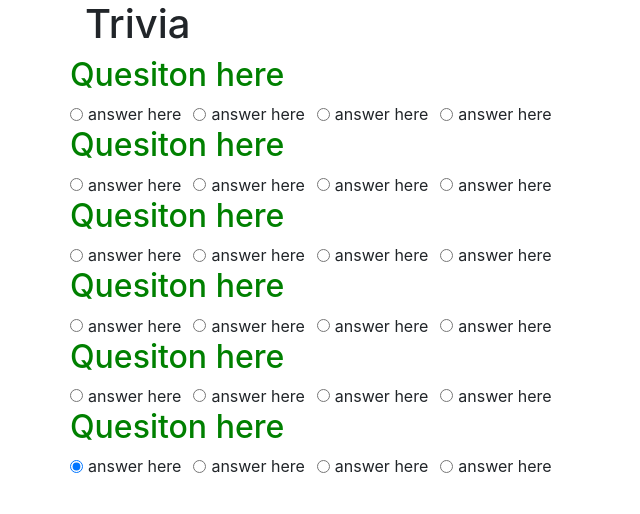
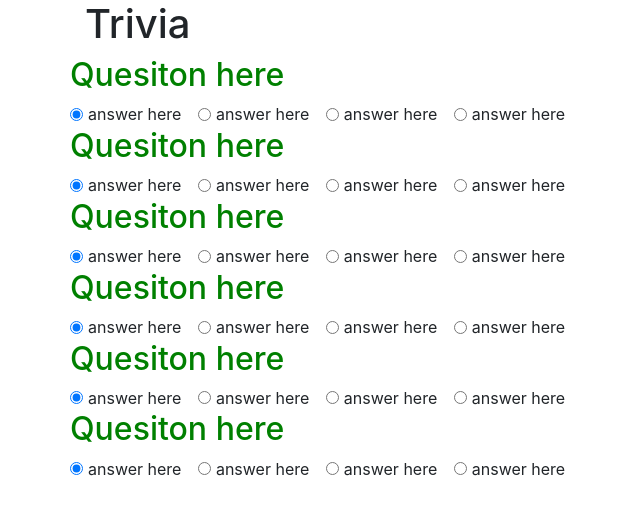
Before and after one commit to tstike44/Trivia-Game, a plain HTML site: page index.html in a window 1280 px wide. Shown: the whole page, without its empty margins (0-640 px from the left). Drawn offline with nearby package versions, Linux system fonts and the light colour scheme.

Commit message:
made the check boxes work for each line (still shows option 1 as the default)

```diff
--- a/assets/javascript/app.js
+++ b/assets/javascript/app.js
@@ -10,16 +10,12 @@
 //result screen shows the time that was remaining when the answer was clicked, whether or not they got the question right or not, the correct asnwer, and a gif
 //questions don't need to randomize
 var questions = [
-    { q: "The sky is blue.", a: "bologna" },
-    { q: "There are 365 days in a year.", a: "cheetos" },
-    { q: "There are 42 ounces in a pound.", a: "macaroni" },
-    { q: "The Declaration of Independence was created in 1745.", a: "peanuts" },
-    { q: "Bananas are vegetables.", a: "cheetos" }
+    { q: "", a: "" },
+    { q: ".", a: "" },
+    { q: ".", a: "" },
+    { q: ".", a: "" },
+    { q: "", a: "" }
   ];
-//reset the game
-function reset() {
-
-}
 //start game
 function start() {
 
--- a/index.html
+++ b/index.html
@@ -18,39 +18,49 @@
         <div id="row">
             <h1>Trivia</h1>
         </div>
+
+        <!-- ****************G R O U P 1**************** -->
+
         <!-- questions -->
         <div class="row">
             <h2 id="questions">Quesiton here</h2>
         </div>
         <!-- answers -->
+
         <div class="row">
+            <form>
                 <div class="form-check-inline">
-                <input class="form-check-input" type="radio" name="exampleRadios" id="exampleRadios1" value="option1"
-                    checked>
+                    <input class="form-check-input" type="radio" name="exampleRadios" id="exampleRadios1"
+                        value="option1" checked>
                     <label class="form-check-label" for="exampleRadios1">
                         answer here
                     </label>
                 </div>
                 <div class="form-check-inline">
-                <input class="form-check-input" type="radio" name="exampleRadios" id="exampleRadios2" value="option2">
+                    <input class="form-check-input" type="radio" name="exampleRadios" id="exampleRadios2"
+                        value="option2">
                     <label class="form-check-label" for="exampleRadios2">
                         answer here
                     </label>
                 </div>
                 <div class="form-check-inline">
-                <input class="form-check-input" type="radio" name="exampleRadios" id="exampleRadios3" value="option3">
+                    <input class="form-check-input" type="radio" name="exampleRadios" id="exampleRadios3"
+                        value="option3">
                     <label class="form-check-label" for="exampleRadios3">
                         answer here
                     </label>
                 </div>
                 <div class="form-check-inline">
-                <input class="form-check-input" type="radio" name="exampleRadios" id="exampleRadios4" value="option4">
+                    <input class="form-check-input" type="radio" name="exampleRadios" id="exampleRadios4"
+                        value="option4">
                     <label class="form-check-label" for="exampleRadios4">
                         answer here
                     </label>
                 </div>
-        </div> <!-- answers end -->
+            </form>
+        </div> <!-- answers row end -->
 
+        <!-- ****************G R O U P 2**************** -->
 
         <!-- questions -->
         <div class="row">
@@ -58,33 +68,79 @@
         </div>
         <!-- answers start -->
         <div class="row">
+            <form>
                 <div class="form-check-inline">
-                <input class="form-check-input" type="radio" name="exampleRadios" id="exampleRadios1" value="option1"
-                    checked>
+                    <input class="form-check-input" type="radio" name="exampleRadios" id="exampleRadios1"
+                        value="option1" checked>
                     <label class="form-check-label" for="exampleRadios1">
                         answer here
                     </label>
                 </div>
                 <div class="form-check-inline">
-                <input class="form-check-input" type="radio" name="exampleRadios" id="exampleRadios2" value="option2">
+                    <input class="form-check-input" type="radio" name="exampleRadios" id="exampleRadios2"
+                        value="option2">
                     <label class="form-check-label" for="exampleRadios2">
                         answer here
                     </label>
                 </div>
                 <div class="form-check-inline">
-                <input class="form-check-input" type="radio" name="exampleRadios" id="exampleRadios3" value="option3">
+                    <input class="form-check-input" type="radio" name="exampleRadios" id="exampleRadios3"
+                        value="option3">
                     <label class="form-check-label" for="exampleRadios3">
                         answer here
                     </label>
                 </div>
                 <div class="form-check-inline">
-                <input class="form-check-input" type="radio" name="exampleRadios" id="exampleRadios4" value="option4">
+                    <input class="form-check-input" type="radio" name="exampleRadios" id="exampleRadios4"
+                        value="option4">
                     <label class="form-check-label" for="exampleRadios4">
                         answer here
                     </label>
                 </div>
+            </form>
+        </div> <!-- answers row end -->
+
+        <!-- ****************G R O U P 3**************** -->
+
+        <!-- questions -->
+        <div class="row">
+            <h2 id="questions">Quesiton here</h2>
+        </div>
+        <!-- answers -->
+        <div class="row">
+            <form>
+                <div class="form-check-inline">
+                    <input class="form-check-input" type="radio" name="exampleRadios" id="exampleRadios1"
+                        value="option1" checked>
+                    <label class="form-check-label" for="exampleRadios1">
+                        answer here
+                    </label>
+                </div>
+                <div class="form-check-inline">
+                    <input class="form-check-input" type="radio" name="exampleRadios" id="exampleRadios2"
+                        value="option2">
+                    <label class="form-check-label" for="exampleRadios2">
+                        answer here
+                    </label>
+                </div>
+                <div class="form-check-inline">
+                    <input class="form-check-input" type="radio" name="exampleRadios" id="exampleRadios3"
+                        value="option3">
+                    <label class="form-check-label" for="exampleRadios3">
+                        answer here
+                    </label>
+                </div>
+                <div class="form-check-inline">
+                    <input class="form-check-input" type="radio" name="exampleRadios" id="exampleRadios4"
+                        value="option4">
+                    <label class="form-check-label" for="exampleRadios4">
+                        answer here
+                    </label>
+                </div>
+            </form>
         </div> <!-- answers end -->
 
+    <!-- ******************G R O U P 4**************** -->
 
 
         <!-- questions -->
@@ -93,32 +149,39 @@
         </div>
         <!-- answers -->
         <div class="row">
+            <form>
                 <div class="form-check-inline">
-                <input class="form-check-input" type="radio" name="exampleRadios" id="exampleRadios1" value="option1"
-                    checked>
+                    <input class="form-check-input" type="radio" name="exampleRadios" id="exampleRadios1"
+                        value="option1" checked>
                     <label class="form-check-label" for="exampleRadios1">
                         answer here
                     </label>
                 </div>
                 <div class="form-check-inline">
-                <input class="form-check-input" type="radio" name="exampleRadios" id="exampleRadios2" value="option2">
+                    <input class="form-check-input" type="radio" name="exampleRadios" id="exampleRadios2"
+                        value="option2">
                     <label class="form-check-label" for="exampleRadios2">
                         answer here
                     </label>
                 </div>
                 <div class="form-check-inline">
-                <input class="form-check-input" type="radio" name="exampleRadios" id="exampleRadios3" value="option3">
+                    <input class="form-check-input" type="radio" name="exampleRadios" id="exampleRadios3"
+                        value="option3">
                     <label class="form-check-label" for="exampleRadios3">
                         answer here
                     </label>
                 </div>
                 <div class="form-check-inline">
-                <input class="form-check-input" type="radio" name="exampleRadios" id="exampleRadios4" value="option4">
+                    <input class="form-check-input" type="radio" name="exampleRadios" id="exampleRadios4"
+                        value="option4">
                     <label class="form-check-label" for="exampleRadios4">
                         answer here
                     </label>
                 </div>
+            </form>
         </div> <!-- answers end -->
+
+        <!-- ******************G R O U P 5**************** -->
 
         <!-- questions -->
         <div class="row">
@@ -126,32 +189,39 @@
         </div>
         <!-- answers -->
         <div class="row">
+            <form>
                 <div class="form-check-inline">
-                <input class="form-check-input" type="radio" name="exampleRadios" id="exampleRadios1" value="option1"
-                    checked>
+                    <input class="form-check-input" type="radio" name="exampleRadios" id="exampleRadios1"
+                        value="option1" checked>
                     <label class="form-check-label" for="exampleRadios1">
                         answer here
                     </label>
                 </div>
                 <div class="form-check-inline">
-                <input class="form-check-input" type="radio" name="exampleRadios" id="exampleRadios2" value="option2">
+                    <input class="form-check-input" type="radio" name="exampleRadios" id="exampleRadios2"
+                        value="option2">
                     <label class="form-check-label" for="exampleRadios2">
                         answer here
                     </label>
                 </div>
                 <div class="form-check-inline">
-                <input class="form-check-input" type="radio" name="exampleRadios" id="exampleRadios3" value="option3">
+                    <input class="form-check-input" type="radio" name="exampleRadios" id="exampleRadios3"
+                        value="option3">
                     <label class="form-check-label" for="exampleRadios3">
                         answer here
                     </label>
                 </div>
                 <div class="form-check-inline">
-                <input class="form-check-input" type="radio" name="exampleRadios" id="exampleRadios4" value="option4">
+                    <input class="form-check-input" type="radio" name="exampleRadios" id="exampleRadios4"
+                        value="option4">
                     <label class="form-check-label" for="exampleRadios4">
                         answer here
                     </label>
                 </div>
+            </form>
         </div> <!-- answers end -->
+
+    <!-- ******************G R O U P 6**************** -->
 
         <!-- questions -->
         <div class="row">
@@ -159,69 +229,37 @@
         </div>
         <!-- answers -->
         <div class="row">
+            <form>
                 <div class="form-check-inline">
-                <input class="form-check-input" type="radio" name="exampleRadios" id="exampleRadios1" value="option1"
-                    checked>
+                    <input class="form-check-input" type="radio" name="exampleRadios" id="exampleRadios1"
+                        value="option1" checked>
                     <label class="form-check-label" for="exampleRadios1">
                         answer here
                     </label>
                 </div>
                 <div class="form-check-inline">
-                <input class="form-check-input" type="radio" name="exampleRadios" id="exampleRadios2" value="option2">
+                    <input class="form-check-input" type="radio" name="exampleRadios" id="exampleRadios2"
+                        value="option2">
                     <label class="form-check-label" for="exampleRadios2">
                         answer here
                     </label>
                 </div>
                 <div class="form-check-inline">
-                <input class="form-check-input" type="radio" name="exampleRadios" id="exampleRadios3" value="option3">
+                    <input class="form-check-input" type="radio" name="exampleRadios" id="exampleRadios3"
+                        value="option3">
                     <label class="form-check-label" for="exampleRadios3">
                         answer here
                     </label>
                 </div>
                 <div class="form-check-inline">
-                <input class="form-check-input" type="radio" name="exampleRadios" id="exampleRadios4" value="option4">
+                    <input class="form-check-input" type="radio" name="exampleRadios" id="exampleRadios4"
+                        value="option4">
                     <label class="form-check-label" for="exampleRadios4">
                         answer here
                     </label>
                 </div>
+            </form>
         </div> <!-- answers end -->
-
-        <!-- questions -->
-        <div class="row">
-            <h2 id="questions">Quesiton here</h2>
-        </div>
-        <!-- answers -->
-        <div class="row">
-            <div class="form-check-inline">
-                <input class="form-check-input" type="radio" name="exampleRadios" id="exampleRadios1" value="option1"
-                    checked>
-                <label class="form-check-label" for="exampleRadios1">
-                    answer here
-                </label>
-            </div>
-            <div class="form-check-inline">
-                <input class="form-check-input" type="radio" name="exampleRadios" id="exampleRadios2" value="option2">
-                <label class="form-check-label" for="exampleRadios2">
-                    answer here
-                </label>
-            </div>
-            <div class="form-check-inline">
-                <input class="form-check-input" type="radio" name="exampleRadios" id="exampleRadios3" value="option3">
-                <label class="form-check-label" for="exampleRadios3">
-                    answer here
-                </label>
-            </div>
-            <div class="form-check-inline">
-                <input class="form-check-input" type="radio" name="exampleRadios" id="exampleRadios4" value="option4">
-                <label class="form-check-label" for="exampleRadios4">
-                    answer here
-                </label>
-            </div>
-        </div> <!-- answers end -->
-
-
-
-
 
     </div>
     <!-- end of container -->
```
Lines whose indentation alone changed are shown as unchanged.
